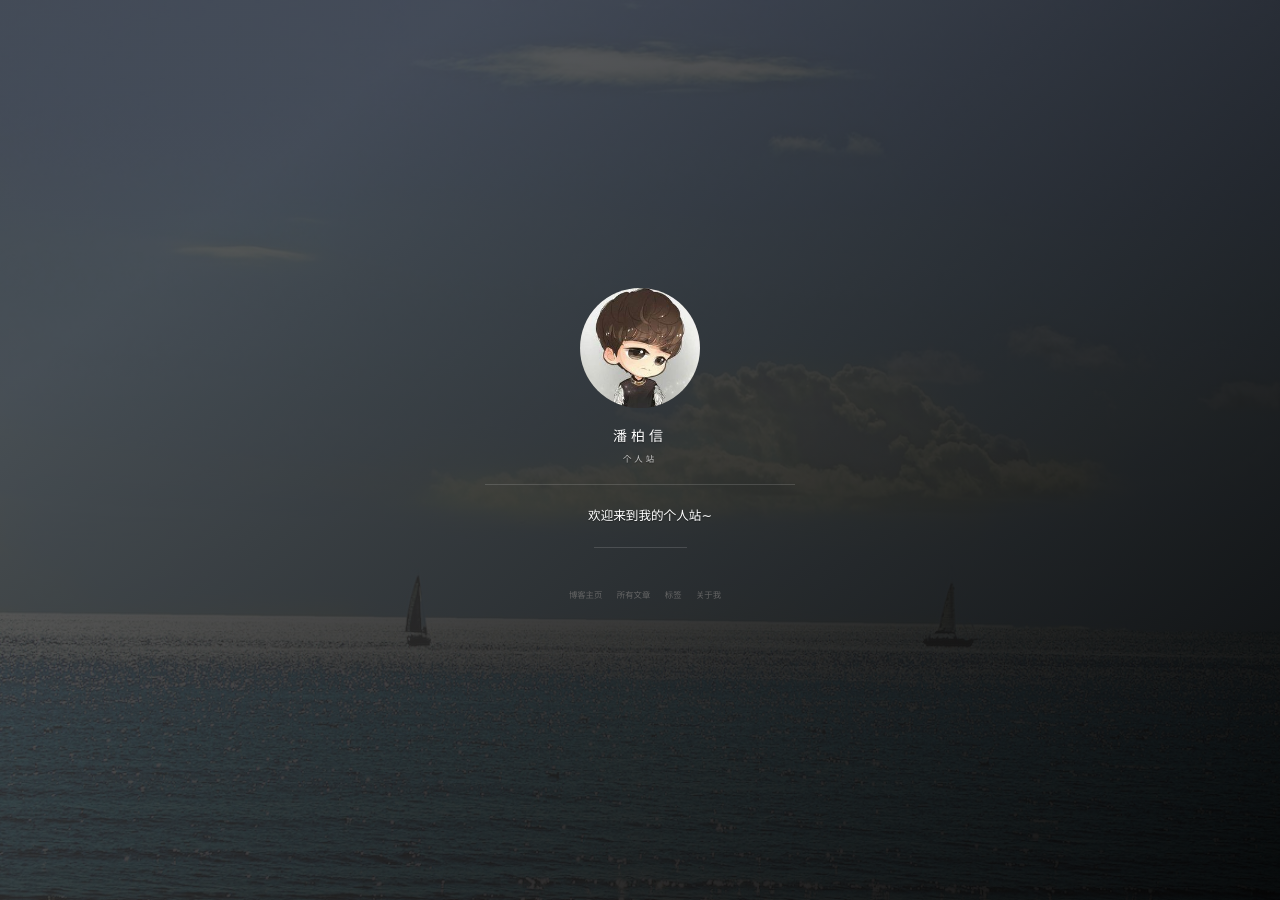
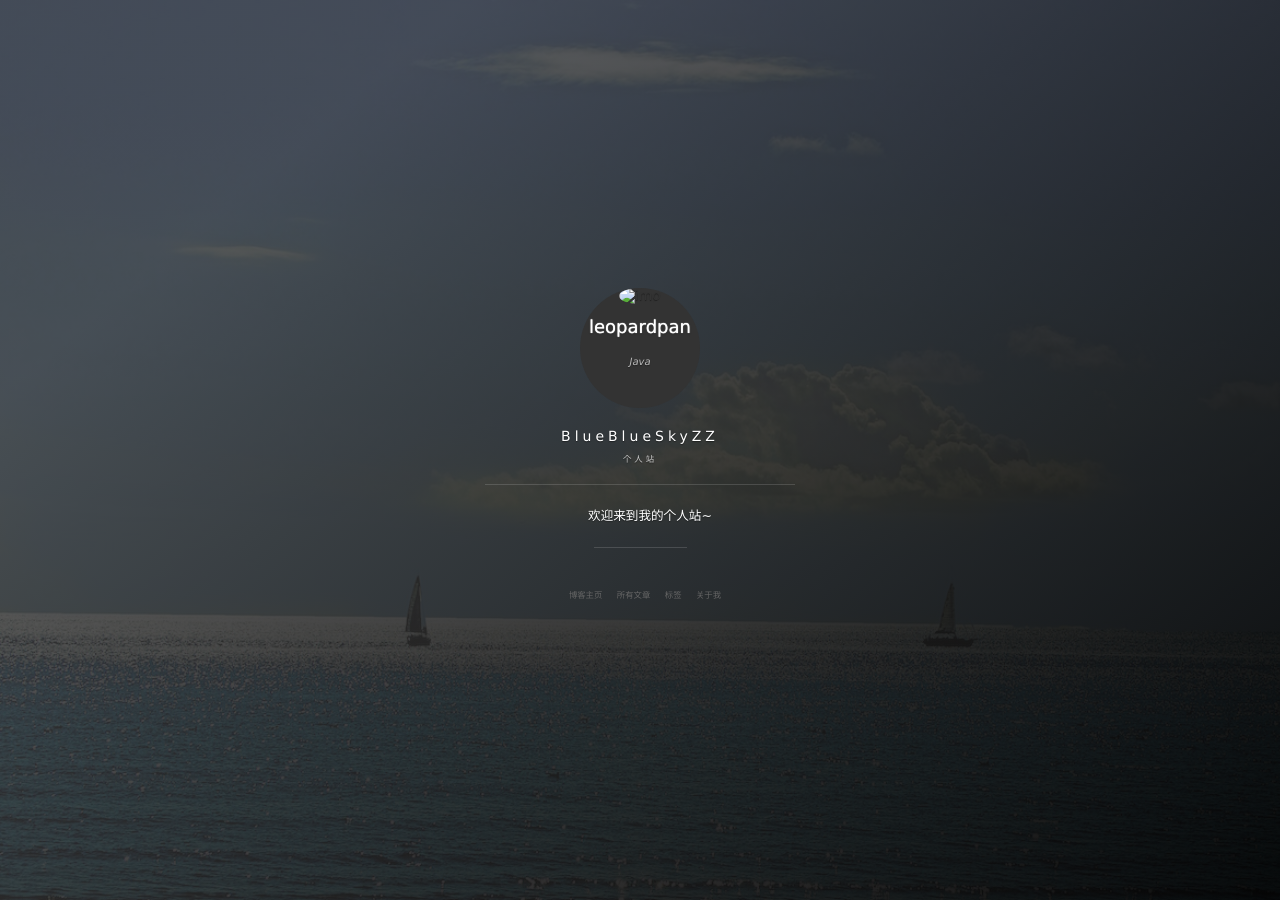
Before and after one commit to dashena85754/BlueBlueSkyZZ.github.io, a Jekyll site: the page built from index.html, in a window 1280 px wide. Built offline with Jekyll 4.4.1, drawn with Linux system fonts in a browser that asks for light colours; nearby versions of some CDN libraries; the list of posts is cut into pages by our own code; comment, search, counter and statistics services are not loaded; grey boxes are pictures that could not be loaded.

Commit message:
修改了头像

```diff
--- a/_config.yml
+++ b/_config.yml
@@ -1,12 +1,12 @@
 # Basic
-title: 潘柏信
+title: BlueBlueSkyZZ
 subtitle: 个人站
 description: 欢迎来到我的个人站~
 # 头像里面的标题
 avatarTitle: leopardpan
 # 头像里面的描述
-avatarDesc: iOS / 机器学习
-url: "http://baixin.io"
+avatarDesc: Java
+url: "http://blueblueskyzz.github.io"
 
 # Comment
 comment:
@@ -23,14 +23,14 @@ social:
 
 # 百度统计
 # 使用博客模板请去掉或者更换 id
-baidu:
-    id: 8ba1c6be0953b6f9c2ba38e57f615421
+#baidu:
+#    id: 8ba1c6be0953b6f9c2ba38e57f615421
 
 # Google Analytics
 # 使用博客模板请去掉或者更换 id
-ga:
-    id: UA-84134159-3
-    host: auto
+#ga:
+#    id: UA-84134159-3
+#    host: auto
 
 
 # 《----------------- 上面的信息修改成你自己的 ---------------------------》
```
Also changed, not shown: images/avatar.jpg (deleted), 1 other file.
